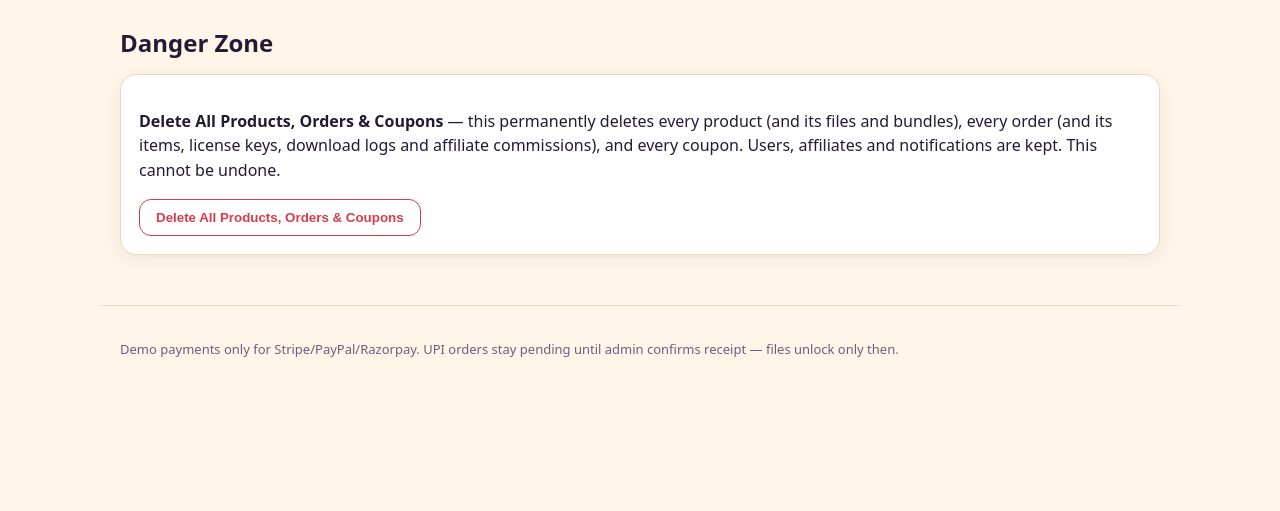
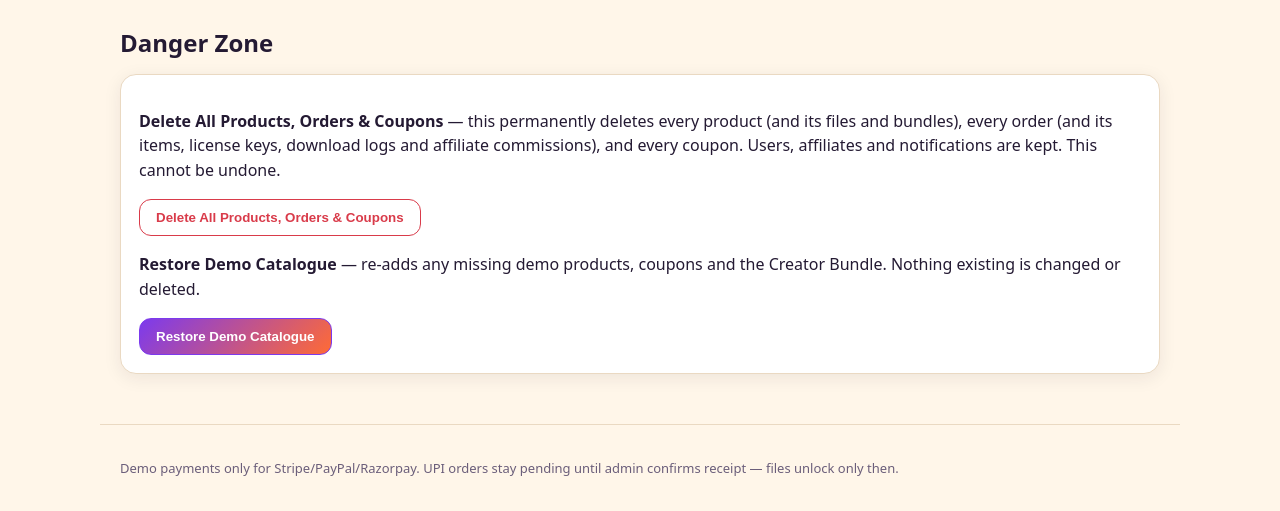
Before and after one commit to kageshorts752-dotcom/digital-product-store, a Flask app: template templates/admin.html in a window 1280 px wide. Shown: the part 1864-2375 px from the top of the page. Before the commit the page ends 2221 px from the top, so only its background shows below. Run offline with Flask 3, Linux system fonts and the light colour scheme; the template is opened without the code that fills it, so the values that code supplies are empty; data comes from the database, SQL or seed files in the repository.

Commit message:
Fix Delete All reseed + add Restore Demo Catalogue

```diff
--- a/templates/admin.html
+++ b/templates/admin.html
@@ -50,5 +50,7 @@
 <h2>Affiliates</h2>{% for a in affiliates %}<div class="card">{{a.code}} — {{(a.commission_rate*100)|int}}% — link: /ref/{{a.code}}</div>{% endfor %}
 <h2>Update notifications (log)</h2>{% for n in notes %}<div class="card">{{n.title}} — {{n.note}} — {{n.created_at}}</div>{% else %}<p>No notifications yet.</p>{% endfor %}
 <h2>Danger Zone</h2><div class="card"><p><b>Delete All Products, Orders &amp; Coupons</b> — this permanently deletes every product (and its files and bundles), every order (and its items, license keys, download logs and affiliate commissions), and every coupon. Users, affiliates and notifications are kept. This cannot be undone.</p>
-<form method="post" action="/admin/delete-all" onsubmit="return confirm('This will permanently delete ALL products, orders and coupons. This cannot be undone. Are you sure?');"><button class="danger">Delete All Products, Orders &amp; Coupons</button></form></div>
+<form method="post" action="/admin/delete-all" onsubmit="return confirm('This will permanently delete ALL products, orders and coupons. This cannot be undone. Are you sure?');"><button class="danger">Delete All Products, Orders &amp; Coupons</button></form>
+<p><b>Restore Demo Catalogue</b> — re-adds any missing demo products, coupons and the Creator Bundle. Nothing existing is changed or deleted.</p>
+<form method="post" action="/admin/restore-catalogue"><button>Restore Demo Catalogue</button></form></div>
 {% endblock %}
```
